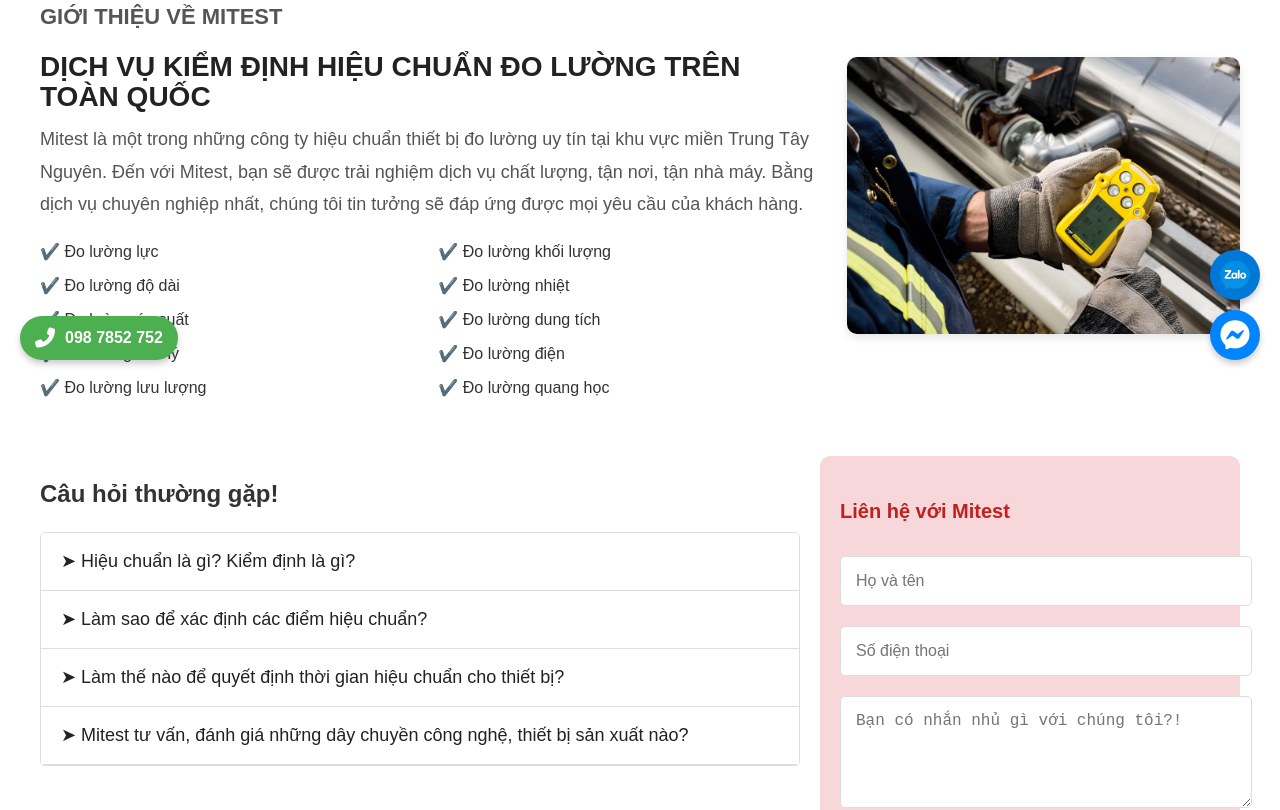
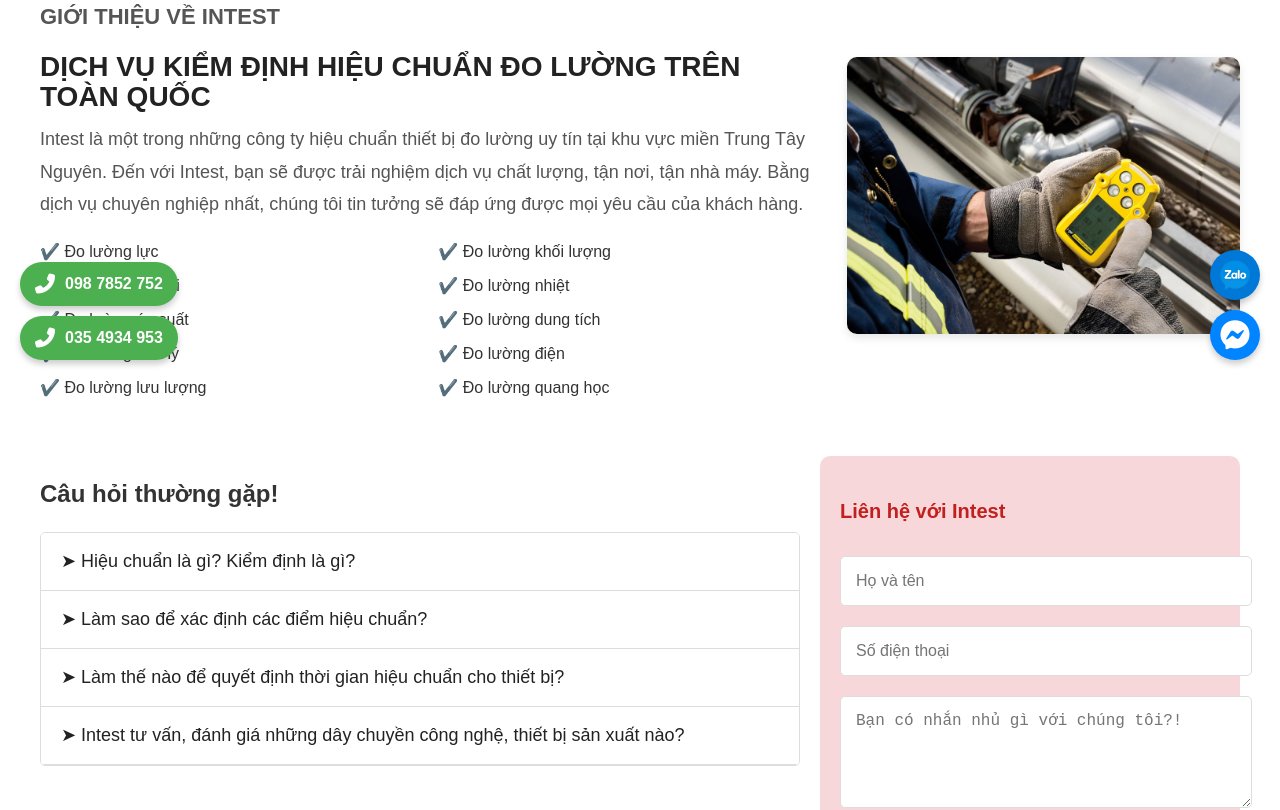
Before and after one commit to david-cung/quatest3, a React (Vite) app: page / in a window 1280 px wide. Shown: the part 420-1230 px from the top of the page. Built offline with nearby package versions, Linux system fonts and the light colour scheme.

Commit message:
Update name company

```diff
--- a/src/components/FixedContact.jsx
+++ b/src/components/FixedContact.jsx
@@ -1,4 +1,3 @@
-
 function FixedContact() {
   return (
     <div>
@@ -9,6 +8,14 @@
           bottom: "20px",
           left: "20px",
           zIndex: 1000,
+          display: "flex",
+          flexDirection: "column",
+          gap: "10px",
+        }}
+      >
+        {/* Phone 1 */}
+        <div
+          style={{
             display: "flex",
             alignItems: "center",
             backgroundColor: "#4caf50",
@@ -25,6 +32,26 @@
             098 7852 752
           </span>
         </div>
+        {/* Phone 2 */}
+        <div
+          style={{
+            display: "flex",
+            alignItems: "center",
+            backgroundColor: "#4caf50",
+            borderRadius: "30px",
+            padding: "10px 15px",
+            boxShadow: "0 4px 6px rgba(0, 0, 0, 0.2)",
+          }}
+        >
+          <i
+            className="fas fa-phone-alt"
+            style={{ color: "white", fontSize: "20px", marginRight: "10px" }}
+          ></i>
+          <span style={{ color: "white", fontSize: "16px", fontWeight: "bold" }}>
+            035 4934 953
+          </span>
+        </div>
+      </div>
 
       {/* Icon Zalo và Messenger bên phải */}
       <div
@@ -40,7 +67,7 @@
       >
         {/* Icon Zalo */}
         <a
-        href="https://zalo.me/0358330160" // Link Zalo
+          href="https://zalo.me/0358330160"
           target="_blank"
           rel="noopener noreferrer"
           style={{
@@ -55,16 +82,15 @@
           }}
         >
           <img
-            src="icon-zalo.png" // Updated Zalo icon URL
+            src="icon-zalo.png"
             alt="Zalo"
             style={{ width: "30px", height: "30px" }}
           />
         </a>
 
-
         {/* Icon Messenger */}
         <a
-          href="https://m.me/yourpageid" // Link Messenger
+          href="https://m.me/yourpageid"
           target="_blank"
           rel="noopener noreferrer"
           style={{
--- a/src/components/Footer.jsx
+++ b/src/components/Footer.jsx
@@ -18,8 +18,8 @@
             CÔNG TY CỔ PHẦN KIỂM ĐỊNH HIỆU CHUẨN ĐO LƯỜNG MIỀN TRUNG TÂY NGUYÊN
           </h2>
           <p style={{ fontSize: "18px", color: "#555", lineHeight: "1.8" }}>
-            Mitest là đơn vị chuyên các giải pháp toàn diện từ hiệu chuẩn, kiểm định thiết bị đến bảo trì – sửa chữa,
-            đào tạo và huấn luyện. Nhờ áp dụng những công nghệ đứng đầu xu hướng, thiết bị hiệu chuẩn hiện đại, Mitest
+            Intest là đơn vị chuyên các giải pháp toàn diện từ hiệu chuẩn, kiểm định thiết bị đến bảo trì – sửa chữa,
+            đào tạo và huấn luyện. Nhờ áp dụng những công nghệ đứng đầu xu hướng, thiết bị hiệu chuẩn hiện đại, Intest
             luôn không ngừng nâng cao chất lượng dịch vụ và là địa chỉ hiệu chuẩn uy tín giúp khách hàng có thêm sự
             lựa chọn.
           </p>
--- a/src/pages/Home.jsx
+++ b/src/pages/Home.jsx
@@ -62,7 +62,7 @@
         {/* Phần mô tả bên trái */}
         <div style={{ flex: "2" }}>
           <h2 style={{ fontSize: "22px", color: "#555", fontWeight: "bold" }}>
-            GIỚI THIỆU VỀ MITEST
+            GIỚI THIỆU VỀ INTEST
           </h2>
           <h1
             style={{
@@ -82,8 +82,8 @@
               margin: "10px 0 20px",
             }}
           >
-            Mitest là một trong những công ty hiệu chuẩn thiết bị đo lường uy tín
-            tại khu vực miền Trung Tây Nguyên. Đến với Mitest, bạn sẽ được trải
+            Intest là một trong những công ty hiệu chuẩn thiết bị đo lường uy tín
+            tại khu vực miền Trung Tây Nguyên. Đến với Intest, bạn sẽ được trải
             nghiệm dịch vụ chất lượng, tận nơi, tận nhà máy. Bằng dịch vụ chuyên
             nghiệp nhất, chúng tôi tin tưởng sẽ đáp ứng được mọi yêu cầu của
             khách hàng.
@@ -167,9 +167,9 @@
                 },
                 {
                   question:
-                    "Mitest tư vấn, đánh giá những dây chuyền công nghệ, thiết bị sản xuất nào?",
+                    "Intest tư vấn, đánh giá những dây chuyền công nghệ, thiết bị sản xuất nào?",
                   answer:
-                    "Mitest có đội ngũ với nhiều kinh nghiệm trong việc tư vấn, đánh giá các dây chuyền công nghệ, thiết bị sản xuất dược phẩm, thực phẩm chức năng, mỹ phẩm, thực phẩm.",
+                    "Intest có đội ngũ với nhiều kinh nghiệm trong việc tư vấn, đánh giá các dây chuyền công nghệ, thiết bị sản xuất dược phẩm, thực phẩm chức năng, mỹ phẩm, thực phẩm.",
                 },
               ].map((item, index) => (
                 <li
@@ -206,7 +206,7 @@
         {/* Phần liên hệ */}
         <div style={{ flex: "1", backgroundColor: "#f8d7da", borderRadius: "10px", padding: "20px" }}>
           <h3 style={{ fontSize: "20px", color: "#c21f1f", fontWeight: "bold" }}>
-            Liên hệ với Mitest
+            Liên hệ với Intest
           </h3>
           <form>
             <input
--- a/src/pages/ServicePage.jsx
+++ b/src/pages/ServicePage.jsx
@@ -1,4 +1,3 @@
-import React from "react";
 import "./ServicePage.css";
 import images from "../utils/imageImports";
 
```
Lines whose indentation alone changed are shown as unchanged.
